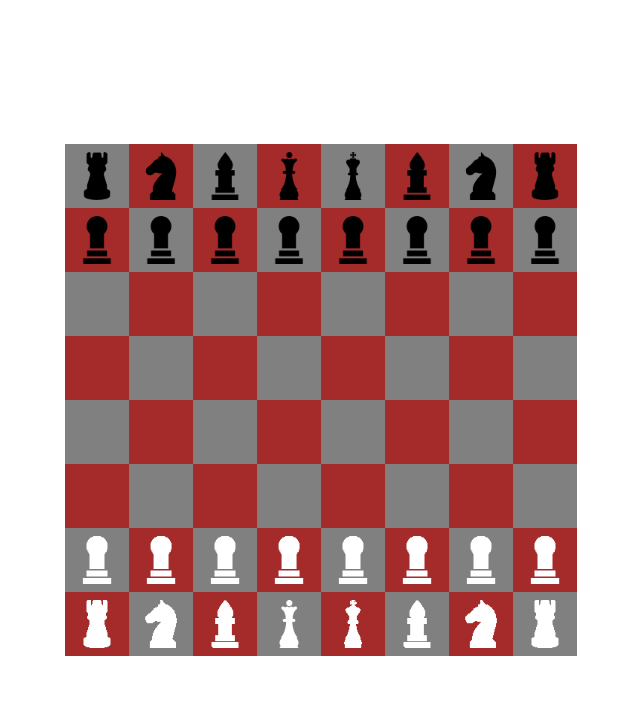
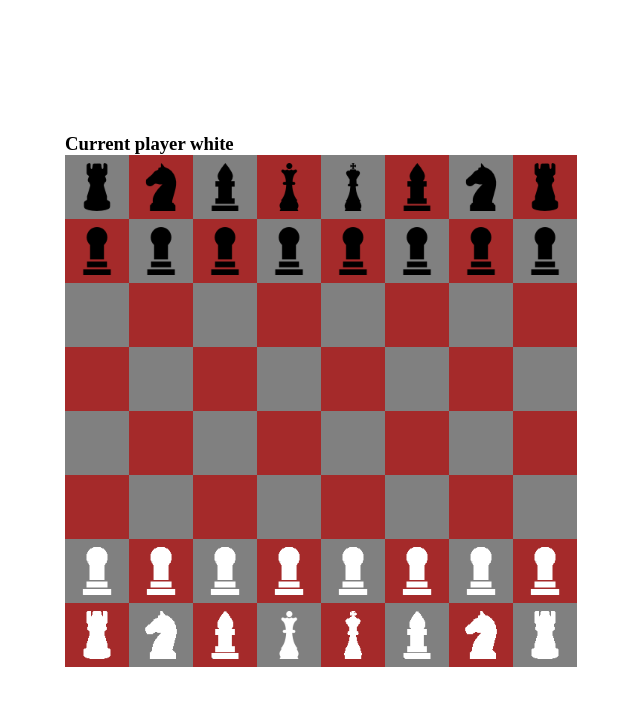
Before and after one commit to dxstrxyme/chess, a React (Vite) app: page / in a window 1280 px wide. Shown: the top 706 px of the page, without its empty margins (319-959 px from the left). Built offline with nearby package versions, Linux system fonts and the light colour scheme.

Commit message:
Added current player logic

```diff
--- a/src/App.tsx
+++ b/src/App.tsx
@@ -3,12 +3,18 @@ import { useEffect, useState } from 'react';
 import './App.css';
 import BoardComponent from './components/BoardComponent';
 import { Board } from './modules/Board';
+import { Player } from './modules/Player';
+import { Colors } from './modules/Colors';
 
 function App() {
   const [board , setBoard] = useState(new Board);
+  const [whitePlayer , setWhitePlayer] = useState(new Player(Colors.WHITE));
+  const [blackPlayer , setBlackPlayer] = useState(new Player(Colors.BLACK));
+  const [currentPlayer , setCurrentPlayer] = useState<Player | null>(null);
 
   useEffect(()=>{
-    restart()
+    restart();
+    setCurrentPlayer(whitePlayer);
   },[])
 
   function restart(){
@@ -17,9 +23,20 @@ function App() {
     newBoard.addFigures();
     setBoard(newBoard)
   }
+
+  function swapPlayer(){
+    setCurrentPlayer(currentPlayer?.color === Colors.WHITE ? blackPlayer : whitePlayer);
+  }
+
+
+
   return (
     <div className="app">
-      <BoardComponent board={board} setBoard={setBoard}/>
+      <BoardComponent
+      board={board}
+      setBoard={setBoard}
+      currentPlayer={currentPlayer}
+      swapPlayer={swapPlayer}/>
     </div>
   )
 }
--- a/src/components/BoardComponent.tsx
+++ b/src/components/BoardComponent.tsx
@@ -3,21 +3,27 @@ import type { Board } from "../modules/Board"
 import React, { useEffect, useState } from 'react';
 import CellComponent from './CellComponent';
 import { Cell } from '../modules/Cell';
+import type { Player } from '../modules/Player';
 
 interface BoardProps{
   board: Board;
   setBoard:(board: Board)=>void;
+  currentPlayer:Player | null;
+  swapPlayer: ()=>void;
 }
 
-const BoardComponent:FC<BoardProps> = ({board , setBoard})=> {
+const BoardComponent:FC<BoardProps> = ({board , setBoard , currentPlayer , swapPlayer})=> {
   const [selectedCell,setSelectedCell] = useState<Cell | null>(null);
 
   function click(cell:Cell){
     if(selectedCell && selectedCell !== cell && selectedCell.figure?.canMove(cell)){
       selectedCell.moveFigure(cell);
+      swapPlayer();
       setSelectedCell(null);
     } else {
-      setSelectedCell(cell);
+      if(cell.figure?.color === currentPlayer.color){
+        setSelectedCell(cell);
+      }
     }
   }
 
@@ -36,6 +42,8 @@ const BoardComponent:FC<BoardProps> = ({board , setBoard})=> {
   }
 
   return (
+    <div>
+    <h3>Current player {currentPlayer?.color}</h3>
     <div className='board'>
       {board.cells.map((row,index)=>
       <React.Fragment key={index}>
@@ -48,6 +56,7 @@ const BoardComponent:FC<BoardProps> = ({board , setBoard})=> {
         )}
       </React.Fragment>)}
     </div>
+    </div>
   )
 }
 
--- a/src/modules/Player.ts
+++ b/src/modules/Player.ts
@@ -1,3 +1,9 @@
+import type { Colors } from "./Colors";
+
 export class Player{
+    color:Colors;
 
+    constructor(color:Colors){
+        this.color = color;
+    }
 }
```
